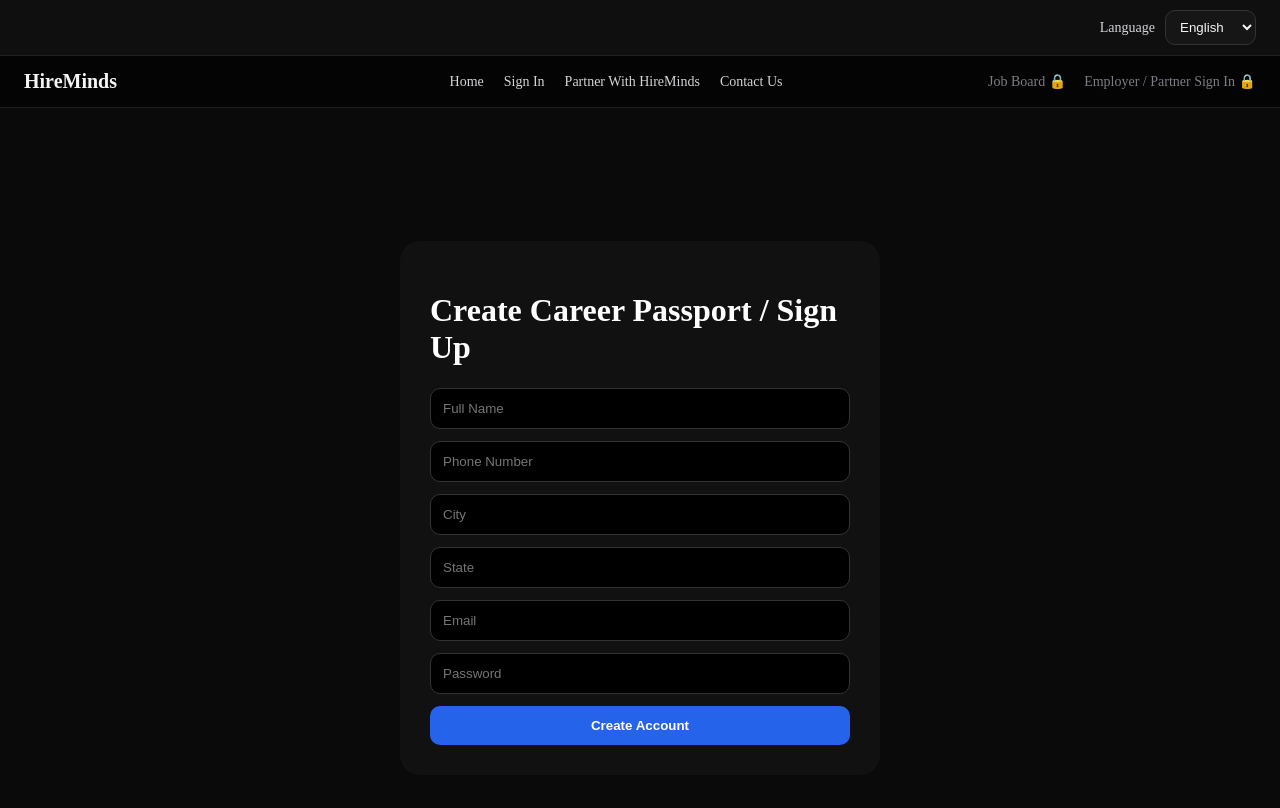
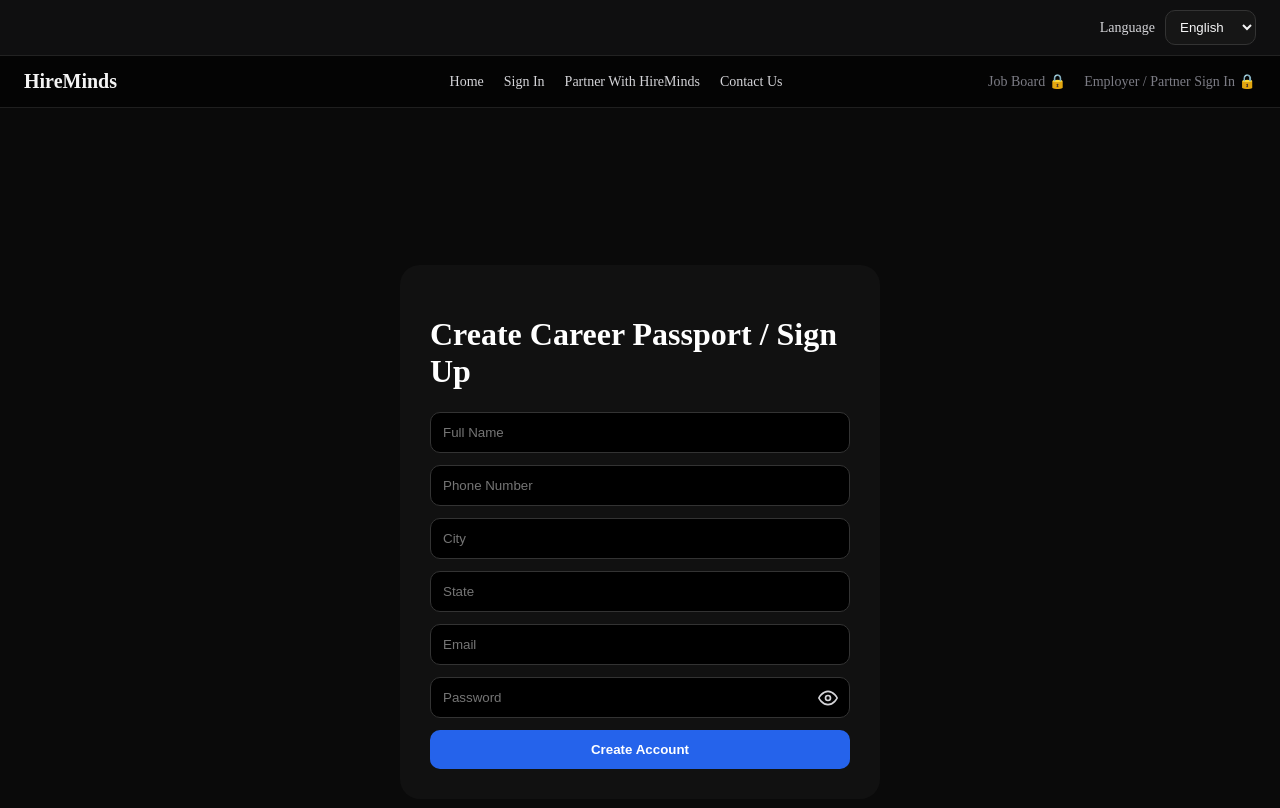
Before and after one commit to UrMizery/hireminds-platform, a Next.js app: page /sign-up in a window 1280 px wide. Shown: the top 808 px of the page. Built offline with nearby package versions, Linux system fonts and the light colour scheme; no server answers.

Commit message:
Update page.tsx

```diff
--- a/app/sign-up/page.tsx
+++ b/app/sign-up/page.tsx
@@ -10,6 +10,7 @@ export default function SignUpPage() {
 const [stateName, setStateName] = useState("");
 const [email, setEmail] = useState("");
 const [password, setPassword] = useState("");
+const [showPassword, setShowPassword] = useState(false);
 const [message, setMessage] = useState("");
 const [loading, setLoading] = useState(false);
 
@@ -18,7 +19,6 @@ export default function SignUpPage() {
 setLoading(true);
 setMessage("");
 
-    // 1. Create Auth User
 const { data, error } = await supabase.auth.signUp({
 email,
 password,
@@ -38,7 +38,6 @@ export default function SignUpPage() {
 return;
 }
 
-    // 2. Save to candidate_profiles (THIS IS THE FIX)
 const { error: profileError } = await supabase
 .from("candidate_profiles")
 .upsert({
@@ -59,7 +58,6 @@ export default function SignUpPage() {
 setMessage("Account created successfully!");
 setLoading(false);
 
-    // Redirect to profile
 window.location.href = "/profile";
 }
 
@@ -104,13 +102,56 @@ export default function SignUpPage() {
 style={styles.input}
 />
 
+<div style={styles.passwordWrap}>
 <input
 placeholder="Password"
-          type="password"
+type={showPassword ? "text" : "password"}
 value={password}
 onChange={(e) => setPassword(e.target.value)}
-          style={styles.input}
+style={styles.passwordInput}
 />
+
+<button
+type="button"
+onClick={() => setShowPassword((prev) => !prev)}
+aria-label={showPassword ? "Hide password" : "Show password"}
+style={styles.passwordToggle}
+>
+{showPassword ? (
+<svg
+xmlns="http://www.w3.org/2000/svg"
+width="20"
+height="20"
+viewBox="0 0 24 24"
+fill="none"
+stroke="currentColor"
+strokeWidth="2"
+strokeLinecap="round"
+strokeLinejoin="round"
+>
+<path d="M17.94 17.94A10.94 10.94 0 0 1 12 20C7 20 2.73 16.89 1 12c.69-1.94 1.79-3.68 3.19-5.1" />
+<path d="M9.9 4.24A10.94 10.94 0 0 1 12 4c5 0 9.27 3.11 11 8a11.83 11.83 0 0 1-4.29 5.94" />
+<path d="M1 1l22 22" />
+<path d="M10.58 10.58a2 2 0 1 0 2.83 2.83" />
+</svg>
+) : (
+<svg
+xmlns="http://www.w3.org/2000/svg"
+width="20"
+height="20"
+viewBox="0 0 24 24"
+fill="none"
+stroke="currentColor"
+strokeWidth="2"
+strokeLinecap="round"
+strokeLinejoin="round"
+>
+<path d="M1 12s4-8 11-8 11 8 11 8-4 8-11 8S1 12 1 12z" />
+<circle cx="12" cy="12" r="3" />
+</svg>
+)}
+</button>
+</div>
 
 <button type="submit" style={styles.button} disabled={loading}>
 {loading ? "Creating..." : "Create Account"}
@@ -129,6 +170,7 @@ const styles: Record<string, React.CSSProperties> = {
 justifyContent: "center",
 alignItems: "center",
 background: "#0a0a0a",
+padding: "24px",
 },
 card: {
 background: "#111",
@@ -150,6 +192,35 @@ const styles: Record<string, React.CSSProperties> = {
 border: "1px solid #333",
 background: "#000",
 color: "#fff",
+width: "100%",
+boxSizing: "border-box",
+},
+passwordWrap: {
+position: "relative",
+width: "100%",
+},
+passwordInput: {
+padding: "12px 44px 12px 12px",
+borderRadius: "10px",
+border: "1px solid #333",
+background: "#000",
+color: "#fff",
+width: "100%",
+boxSizing: "border-box",
+},
+passwordToggle: {
+position: "absolute",
+right: "12px",
+top: "50%",
+transform: "translateY(-50%)",
+border: "none",
+background: "transparent",
+color: "#d4d4d8",
+padding: 0,
+display: "inline-flex",
+alignItems: "center",
+justifyContent: "center",
+cursor: "pointer",
 },
 button: {
 padding: "12px",
```
Lines whose indentation alone changed are shown as unchanged.
